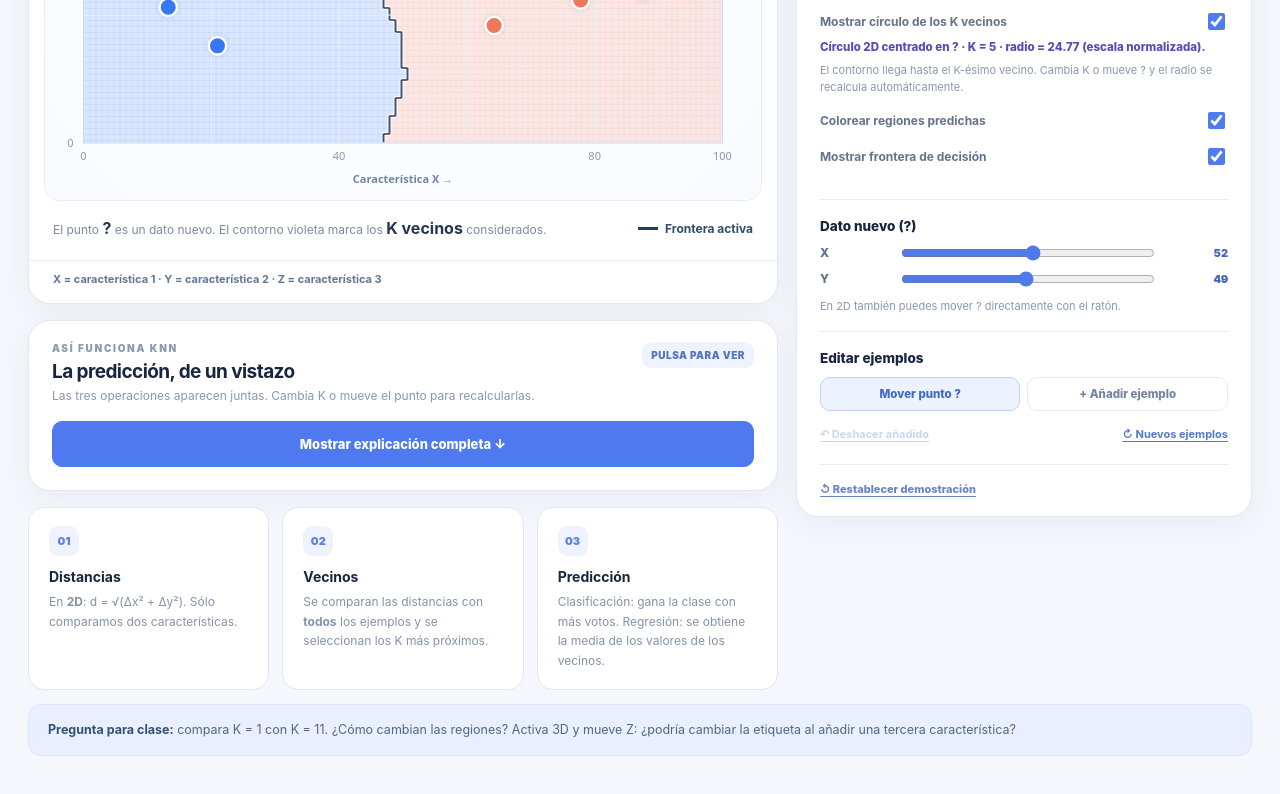
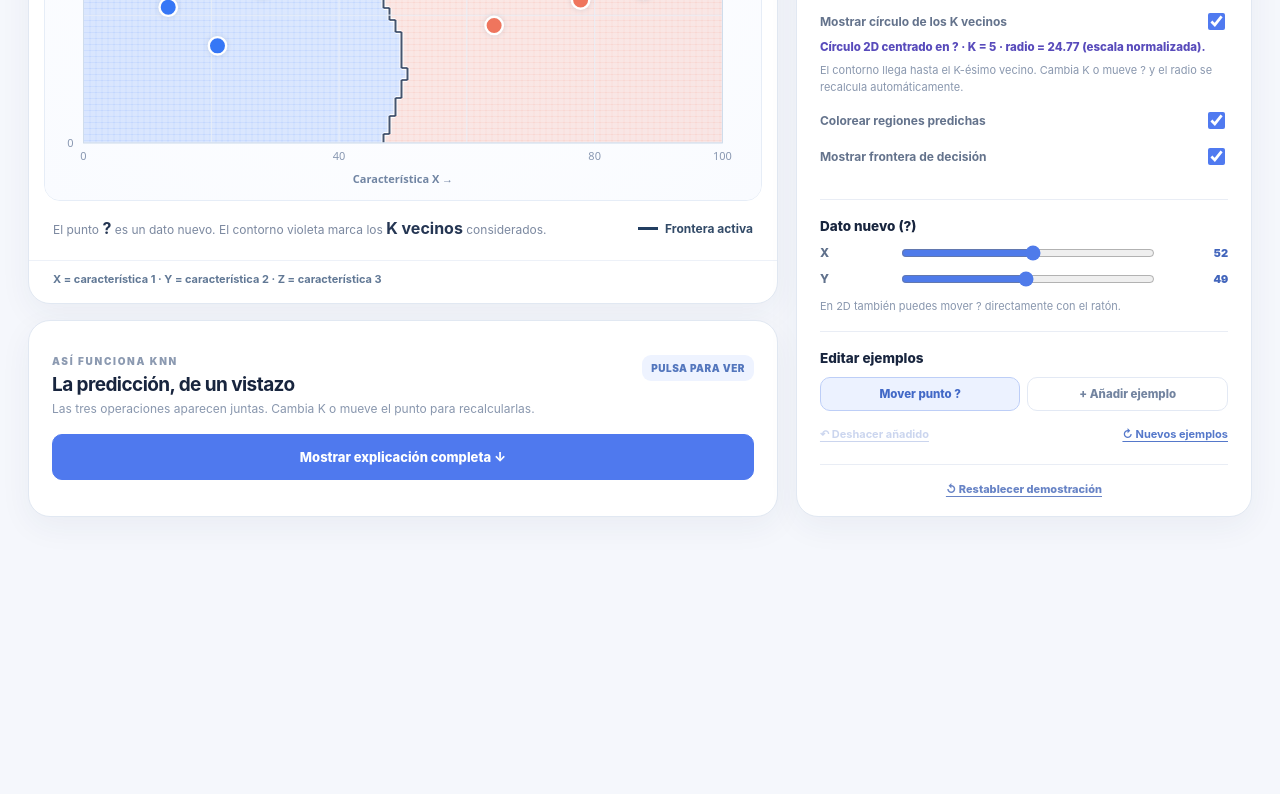
Before and after one commit to ignacioperezimaz/Ejercicio_KNN-Ignacio_Perez, a plain HTML site: page index.html in a window 1280 px wide. Shown: the part 970-1764 px from the top of the page. After the commit the page ends 1537 px from the top, so only its background shows below. Drawn offline with Linux system fonts and the light colour scheme.

Commit message:
Add files via upload

```diff
--- a/app.js
+++ b/app.js
@@ -467,9 +467,38 @@
     canvas.classList.toggle('is-2d',!three);
     canvas.classList.toggle('is-3d',three);
     $('axisInfo').textContent=iris?'X = longitud pétalo (cm) · Y = anchura pétalo (cm) · Z = longitud sépalo (cm)':'X = característica 1 · Y = característica 2 · Z = característica 3';
-    $('formulaExplanation').innerHTML=three?'En <strong>3D</strong>: d = √(Δx² + Δy² + Δz²). La tercera característica afecta a los vecinos.':'En <strong>2D</strong>: d = √(Δx² + Δy²). Sólo comparamos dos características.';
-    $('teacherTip').innerHTML=iris?'<strong>Ejemplo para clase:</strong> tenemos una flor nueva con medidas 4,7 cm de pétalo, 1,4 cm de anchura y 6,1 cm de sépalo. Prueba K = 1 y K = 9, activa 3D y descubre si la especie predicha cambia.':'<strong>Pregunta para clase:</strong> compara K = 1 con K = 11. ¿Cómo cambian las regiones? Activa 3D y mueve Z: ¿podría cambiar la etiqueta al añadir una tercera característica?';
-    renderCoords();renderLegend();renderPicker();renderSteps();queueDraw();
+    renderCoords();renderLegend();renderPicker();renderSteps();
+    // Ajustamos la altura DESPUÉS de actualizar todos los controles visibles.
+    alignBottomEdges();
+    queueDraw();
+  }
+
+  // G0. SINCRONIZACIÓN DE ALTURAS EN ESCRITORIO.
+  // Grid estira las dos columnas al mismo borde inferior. En 2D nunca tocamos
+  // la altura del canvas, porque modificar su aspecto deformaría el círculo.
+  // En 3D sí podemos ampliar el lienzo. Para evitar un bucle de ResizeObserver
+  // empezamos siempre midiendo desde una altura fija de 515 píxeles, y después
+  // asignamos UNA ÚNICA altura final, calculada a partir del panel de controles.
+  function alignBottomEdges(){
+    if(state.dims!==3 || window.innerWidth<=1050){
+      canvas.style.removeProperty('height');
+      return;
+    }
+    const visual=document.querySelector('.visual-column');
+    const controls=document.querySelector('.controls-panel');
+    // Medimos la altura natural de ambas columnas con el lienzo 3D estándar.
+    canvas.style.height='515px';
+    // La explicación usa flex:1 cuando sobra altura; para medir su tamaño
+    // REAL quitamos temporalmente esa expansión (si no, el extra sería 0).
+    const explanation=document.querySelector('.explanation-panel');
+    explanation.style.flex='0 0 auto';
+    const gap=parseFloat(getComputedStyle(visual).gap)||0;
+    const graphH=document.querySelector('.graph-panel').getBoundingClientRect().height;
+    const explanationH=explanation.getBoundingClientRect().height;
+    const leftNatural=graphH+gap+explanationH;
+    const extra=Math.max(0,controls.getBoundingClientRect().height-leftNatural);
+    canvas.style.height=`${515+extra}px`;
+    explanation.style.removeProperty('flex');
   }
 
   // G1. Cambio de escenario, dimensionalidad y modos.
@@ -560,6 +589,8 @@
   // G4. Responsive: el canvas tiene resolución adecuada en pantallas retina.
   function resize(){const b=canvas.getBoundingClientRect(),dpr=Math.min(window.devicePixelRatio||1,2);
     screen.w=b.width;screen.h=b.height;screen.dpr=dpr;canvas.width=Math.max(1,Math.round(b.width*dpr));canvas.height=Math.max(1,Math.round(b.height*dpr));ctx.setTransform(dpr,0,0,dpr,0,0);twoDCache=null;queueDraw();}
+  // Si cambia el ancho del navegador, volvemos a sincronizar los paneles.
+  window.addEventListener('resize',alignBottomEdges);
   resetQuery();makeFree();renderUI();
   if(window.ResizeObserver)new ResizeObserver(resize).observe(canvas);else window.addEventListener('resize',resize);
   resize();
--- a/index.html
+++ b/index.html
@@ -26,8 +26,7 @@
   </div>
 
   <div class="workspace">
-    <!-- Columna visual: gráfico, explicación instantánea y teoría breve.
-         Al estar juntos, el contenido ocupa el espacio que antes quedaba vacío. -->
+    <!-- Columna visual: gráfico + explicación instantánea (sin tarjetas redundantes debajo). -->
     <div class="visual-column">
     <!-- 3. VISUALIZACIÓN. Canvas 2D dibuja un gráfico bidimensional o una proyección de un espacio de 3 variables. -->
     <section class="panel graph-panel" aria-labelledby="graphTitle">
@@ -63,12 +62,6 @@
       <div id="stepDetail" class="step-detail" aria-live="polite" hidden></div>
     </section>
 
-    <!-- Recordatorios teóricos que ahora rellenan la columna del gráfico. -->
-    <section class="concepts" aria-label="Tres operaciones de KNN">
-      <article class="concept"><span class="concept-number">01</span><h3>Distancias</h3><p id="formulaExplanation">En 2D: d = √(Δx² + Δy²). En 3D añadimos Δz². Para Iris usamos variables normalizadas.</p></article>
-      <article class="concept"><span class="concept-number">02</span><h3>Vecinos</h3><p>Se comparan las distancias con <strong>todos</strong> los ejemplos y se seleccionan los K más próximos.</p></article>
-      <article class="concept"><span class="concept-number">03</span><h3>Predicción</h3><p>Clasificación: gana la clase con más votos. Regresión: se obtiene la media de los valores de los vecinos.</p></article>
-    </section>
     </div>
 
     <!-- 4. PANEL DE CONTROL. Todos los elementos tienen eventos en app.js. -->
@@ -142,7 +135,6 @@
       <button id="resetButton" class="reset-button">↺ Restablecer demostración</button>
     </section>
   </div>
-  <p id="teacherTip" class="teacher-tip"><strong>Pregunta para clase:</strong> compara K = 1 con K = 11. ¿Cómo cambian las regiones? Activa 3D y mueve Z para demostrar que una tercera variable puede cambiar los vecinos.</p>
 </main>
 <!-- 6. JS separado y comentado; no requiere librerías de terceros. -->
 <script src="app.js"></script>
--- a/styles.css
+++ b/styles.css
@@ -115,16 +115,7 @@ input[type=range] { width: 100%; margin: 19px 0 9px; accent-color: #4f7bea; curs
 .secondary-button:disabled { opacity: .4; cursor: not-allowed; }
 .reset-button { margin-top: 15px; background: none; border: 0; padding: 2px 0; font-size: 11px; font-weight: 800; color: #6884c6; text-decoration: underline; text-underline-offset: 3px; }
 
-/* 7. PIE DIDÁCTICO: teoría resumida para usar en una presentación. */
-.concepts { margin-top: 20px; display: grid; grid-template-columns: repeat(3,1fr); gap: 13px; }
-.concept { background: white; border: 1px solid var(--line); padding: 18px 20px; border-radius: 16px; }
-.concept-number { color: #5b80e4; background: #eff3ff; display: inline-grid; place-items: center; width: 30px; height: 30px; border-radius: 9px; font-size: 11px; font-weight: 900; }
-.concept h3 { font-size: 14px; margin: 12px 0 7px; }
-.concept p { color: #8492a9; font-size: 12px; line-height: 1.65; margin: 0; }
-.teacher-tip { background: #e9efff; border: 1px solid #dce6ff; color: #536784; border-radius: 13px; padding: 15px 19px; margin-top: 14px; font-size: 12.5px; line-height: 1.6; }
-.teacher-tip strong { color: #345078; }
-
-/* 7.1. EXPLICACIÓN DE UNA SOLA PULSACIÓN.
+/* 7. EXPLICACIÓN DE UNA SOLA PULSACIÓN.
    Tres operaciones simultáneas: las distancias, los vecinos elegidos y
    la votación/media. No utilizamos carrusel ni botones de anterior/siguiente. */
 .explanation-panel { padding: 21px 23px 23px; overflow: visible; }
@@ -151,7 +142,6 @@ input[type=range] { width: 100%; margin: 19px 0 9px; accent-color: #4f7bea; curs
 .explain-prediction .result-card { margin: 0; }
 .explain-votes { min-width: 0; }
 .explain-votes .vote-row { margin: 5px 0; grid-template-columns: minmax(78px,95px) 1fr 20px; }
-.visual-column .concepts { margin-top: 0; }
 
 /* 8. DISEÑO RESPONSIVE: una columna cuando la pantalla es estrecha. */
 @media (max-width: 1050px) { .workspace { grid-template-columns: 1fr; } }
@@ -163,7 +153,6 @@ input[type=range] { width: 100%; margin: 19px 0 9px; accent-color: #4f7bea; curs
   .canvas-shell { margin: 3px 8px 0; } #knnCanvas { height: 350px; }
   .canvas-hint { top: 6px; right: 6px; padding: 6px; font-size: 9px; }
   .graph-footer { padding: 14px; } .controls-panel { padding: 17px 15px; }
-  .concepts { grid-template-columns: 1fr; } .concept { padding: 16px; }
   .explanation-panel { padding: 17px 15px; }
   .explanation-top { flex-direction: column; }
   .explain-grid { grid-template-columns: 1fr; }
@@ -223,3 +212,28 @@ input[type=range] { width: 100%; margin: 19px 0 9px; accent-color: #4f7bea; curs
 .neighborhood-description { margin:0 0 13px; }
 .radius-note { margin:11px 0;background:#f2efff;border:1px solid #d9d3fa;color:#5e52ad;border-radius:9px;padding:10px;font-weight:750;line-height:1.55; }
 @media (max-width:660px) { #knnCanvas.is-3d { height:360px; } }
+
+/* 13. ALINEACIÓN DEL BORDE INFERIOR DE LAS DOS COLUMNAS.
+   - En escritorio Grid estira ambas columnas hasta la misma línea final.
+   - En 2D el lienzo se mantiene cuadrado: NO deformamos las distancias
+     ni el círculo euclídeo. El panel explicativo utiliza el espacio restante.
+   - En 3D el lienzo sí puede crecer verticalmente, para aprovechar el espacio
+     en vez de crear una gran tarjeta blanca vacía.
+   - En móvil vuelve el apilamiento natural, sin alturas forzadas. */
+@media (min-width: 1051px) {
+  .workspace { align-items: stretch; }
+  .visual-column { height: 100%; }
+  .explanation-panel {
+    flex: 1;
+    display: flex;
+    flex-direction: column;
+    justify-content: center;
+  }
+  .controls-panel {
+    display: flex;
+    flex-direction: column;
+    justify-content: space-between;
+  }
+  /* En 3D la altura adicional se aplica desde app.js según los controles;
+     en 2D el canvas continúa siendo cuadrado para preservar el círculo. */
+}
```
Also changed, not shown: 1 other file.
